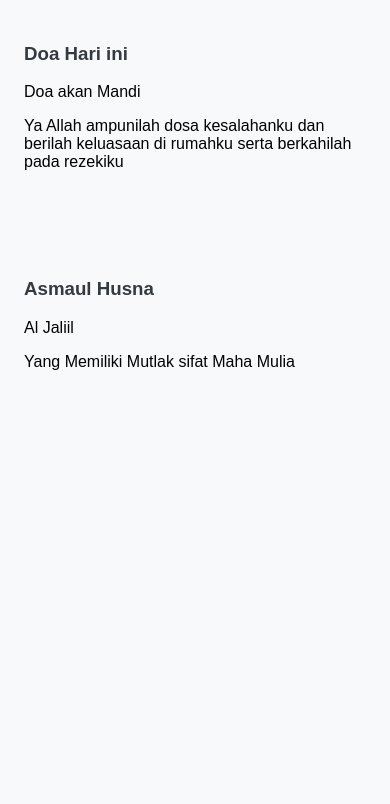
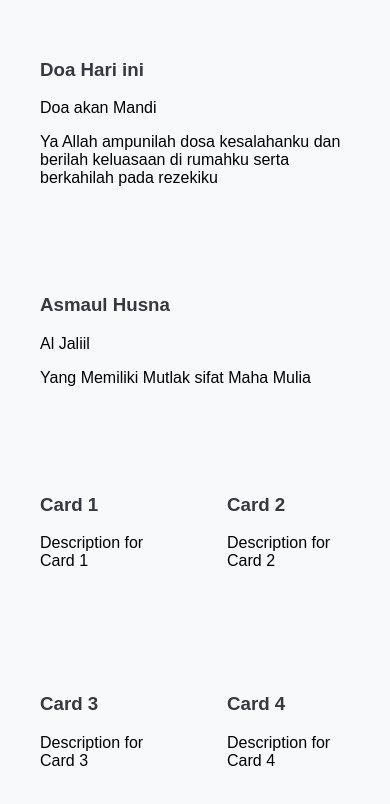
Before and after one commit to koncoweb/koncodoa, a React (Create React App) app: page / in a window 390 px wide. Shown: the top 804 px of the page. Built offline with nearby package versions, Linux system fonts and the light colour scheme.

Commit message:
Update Home.js

```diff
--- a/src/components/Home.js
+++ b/src/components/Home.js
@@ -9,18 +9,40 @@ const Home = () => {
     const randomAsmaulHusna = asmaulhusna[Math.floor(Math.random() * asmaulhusna.length)];
 
     return (
-        <div className="container mx-auto p-4 sm:p-6 lg:p-8">
+        <div style={{ padding: '16px', maxWidth: '1280px', margin: '0 auto' }}>
+            {/* Existing Random Prayer Card */}
             <div style={{ padding: '24px', marginBottom: '24px' }} className="border border-gray-300 rounded-lg shadow-md">
                 <h3 className="text-xl font-semibold">Doa Hari ini</h3>
                 <p className="text-gray-700">{randomPrayer.name}</p>
                 <p className="text-gray-700">{randomPrayer.translation}</p>
             </div>
+
+            {/* Existing Asmaul Husna Card */}
             <div style={{ padding: '24px', marginBottom: '24px' }} className="border border-gray-300 rounded-lg shadow-md">
                 <h3 className="text-xl font-semibold">Asmaul Husna</h3>
                 <p className="text-gray-700">{randomAsmaulHusna.latin}</p>
                 <p className="text-gray-700">{randomAsmaulHusna.id_translation}</p>
             </div>
-            {/* New content goes here */}
+
+            {/* New Menu of Clickable Cards */}
+            <div style={{ display: 'grid', gridTemplateColumns: 'repeat(2, 1fr)', gap: '16px' }}>
+                <div style={{ padding: '24px', marginBottom: '24px' }} className="border border-gray-300 rounded-lg shadow-md cursor-pointer">
+                    <h3 className="text-xl font-semibold">Card 1</h3>
+                    <p className="text-gray-700">Description for Card 1</p>
+                </div>
+                <div style={{ padding: '24px', marginBottom: '24px' }} className="border border-gray-300 rounded-lg shadow-md cursor-pointer">
+                    <h3 className="text-xl font-semibold">Card 2</h3>
+                    <p className="text-gray-700">Description for Card 2</p>
+                </div>
+                <div style={{ padding: '24px', marginBottom: '24px' }} className="border border-gray-300 rounded-lg shadow-md cursor-pointer">
+                    <h3 className="text-xl font-semibold">Card 3</h3>
+                    <p className="text-gray-700">Description for Card 3</p>
+                </div>
+                <div style={{ padding: '24px', marginBottom: '24px' }} className="border border-gray-300 rounded-lg shadow-md cursor-pointer">
+                    <h3 className="text-xl font-semibold">Card 4</h3>
+                    <p className="text-gray-700">Description for Card 4</p>
+                </div>
+            </div>
         </div>
     );
 };
```
